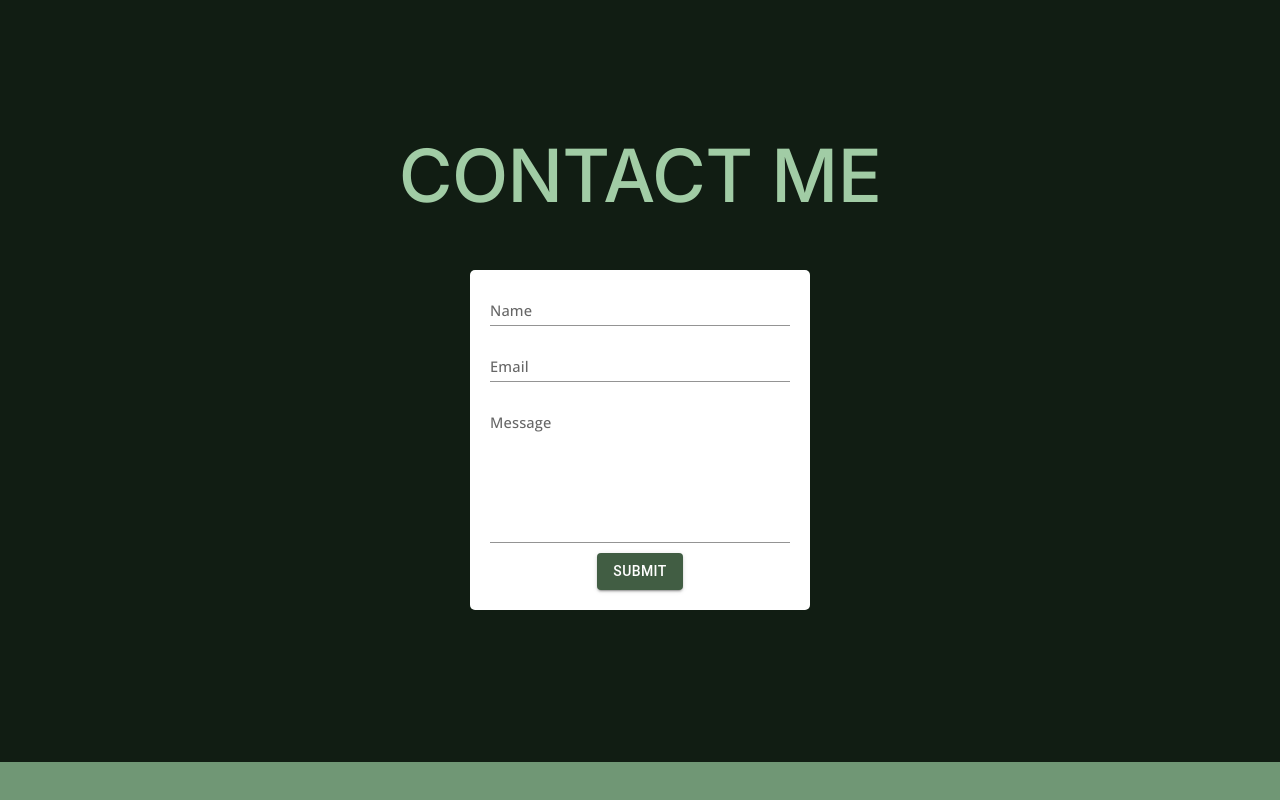
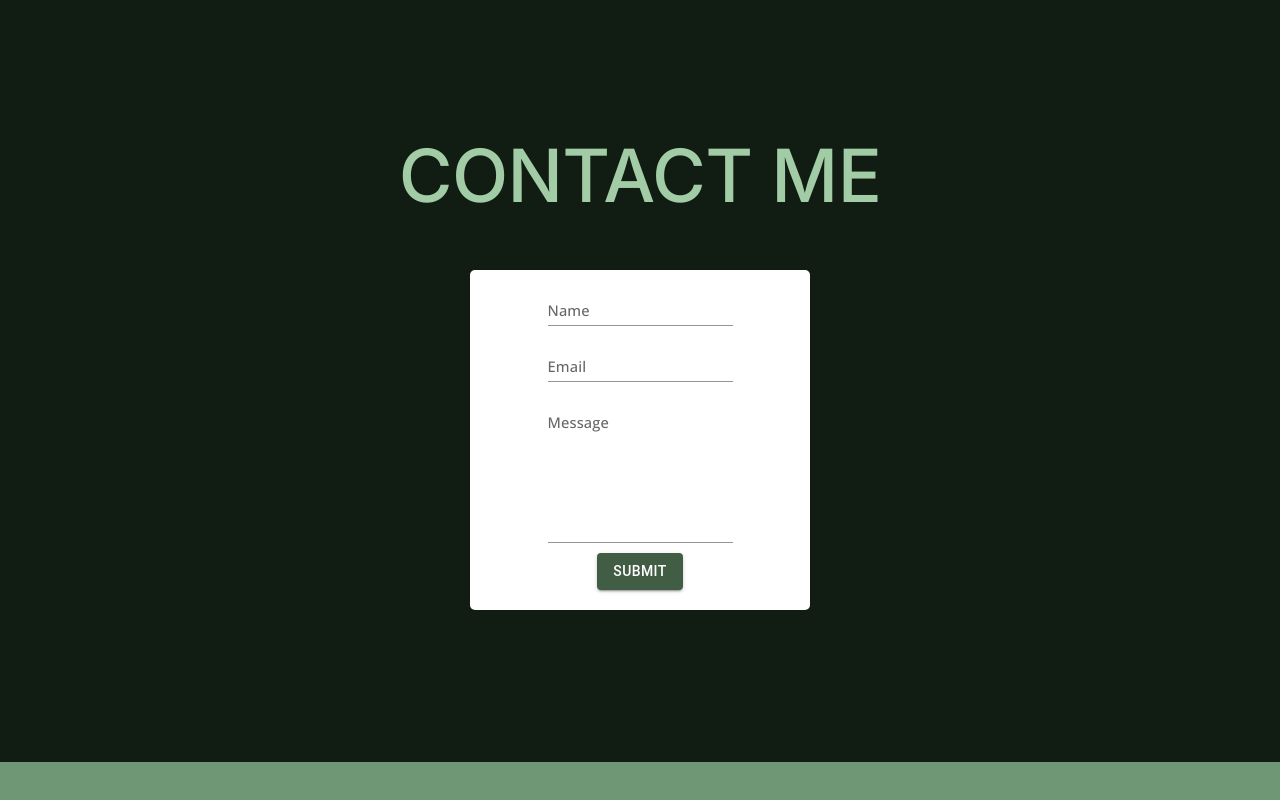
Before and after one commit to emilyfinning/emilyfinning.github.io, a React (Create React App) app: page / in a window 1280 px wide. Shown: the part 2799-3599 px from the top of the page. Built offline with nearby package versions, Linux system fonts and the light colour scheme; no server answers; a web font is replaced by a local one.

Commit message:
feat: working contact form

```diff
--- a/package.json
+++ b/package.json
@@ -4,6 +4,7 @@
   "private": true,
   "homepage": "https://emilyfinning.github.io",
   "dependencies": {
+    "@emailjs/browser": "^3.4.0",
     "@emotion/react": "^11.8.1",
     "@emotion/styled": "^11.8.1",
     "@mui/icons-material": "^5.4.4",
@@ -28,6 +29,7 @@
     "react-scripts": "5.0.0",
     "react-scroll": "^1.8.6",
     "typescript": "^4.6.2",
+    "validator": "^13.7.0",
     "web-vitals": "^2.1.4"
   },
   "scripts": {
@@ -60,6 +62,7 @@
   "devDependencies": {
     "@types/lodash": "^4.14.180",
     "@types/react-scroll": "^1.8.3",
+    "@types/validator": "^13.7.1",
     "gh-pages": "^3.2.3"
   }
 }
--- a/src/Components/ContactContent/index.tsx
+++ b/src/Components/ContactContent/index.tsx
@@ -1,8 +1,57 @@
-import React from "react";
-import { Box, Typography, TextField, Button } from "@mui/material";
+import React, { useState } from "react";
+import { Box, Typography, TextField, Button, FormControl } from "@mui/material";
+import validator from "validator";
+import emailjs from "@emailjs/browser";
 import "./styles.css";
+import _ from "lodash";
 
 const ContactContent: React.FC = () => {
+  const [message, setMessage] = useState<{
+    [key: string]: string;
+  }>({
+    name: "",
+    email: "",
+    message: "",
+  });
+
+  const [emailError, setEmailError] = useState(false);
+  const [attemptedSubmit, setAttemptedSubmit] = useState(false);
+
+  const handleChange = (e: React.ChangeEvent<HTMLInputElement>) => {
+    const newMessage = _.cloneDeep(message);
+    newMessage[e.target.id] = e.target.value;
+    setMessage(newMessage);
+    if (e.target.id === "email") {
+      setEmailError(!validator.isEmail(e.target.value));
+    }
+  };
+
+  const sendMessage = () => {
+    setAttemptedSubmit(true);
+    if (
+      message.name !== "" &&
+      message.email !== "" &&
+      message.message !== "" &&
+      !emailError
+    ) {
+      emailjs
+        .sendForm(
+          process.env.REACT_APP_EMAILJS_SERVICE_ID!,
+          process.env.REACT_APP_EMAILJS_TEMPLATE!,
+          "#messageForm",
+          process.env.REACT_APP_EMAILJS_ACCESS_KEY
+        )
+        .then(
+          (result) => {
+            console.log(result.text);
+          },
+          (error) => {
+            console.log(error.text);
+          }
+        );
+    }
+  };
+
   return (
     <Box className="contact-container">
       <Typography variant="h2" className="contact-title">
@@ -10,28 +59,46 @@ const ContactContent: React.FC = () => {
       </Typography>
       <Box className="dec-line-contact" />
       <Box className="field-container">
+        <FormControl id="messageForm" component="form">
           <TextField
             variant="standard"
             label="Name"
+            id="name"
+            name="name"
             fullWidth
             sx={{ backgroundColor: "white", marginTop: "10px" }}
+            onChange={handleChange}
+            error={attemptedSubmit && message.name === ""}
           />
           <TextField
             variant="standard"
             label="Email"
+            id="email"
+            name="email"
             fullWidth
             sx={{ backgroundColor: "white", marginTop: "10px" }}
+            onChange={handleChange}
+            error={attemptedSubmit && (message.email === "" || emailError)}
           />
           <TextField
             variant="standard"
             label="Message"
+            id="message"
+            name="message"
             fullWidth
             sx={{ backgroundColor: "white", marginTop: "10px" }}
             multiline
             minRows={6}
+            onChange={handleChange}
+            error={attemptedSubmit && message.message === ""}
           />
+        </FormControl>
 
-        <Button variant="contained" sx={{ marginTop: "10px" }}>
+        <Button
+          variant="contained"
+          sx={{ marginTop: "10px" }}
+          onClick={sendMessage}
+        >
           Submit
         </Button>
       </Box>
```
Also changed, not shown: 1 other file (tests, documents, lock files or other folders). Lines whose indentation alone changed are shown as unchanged.
